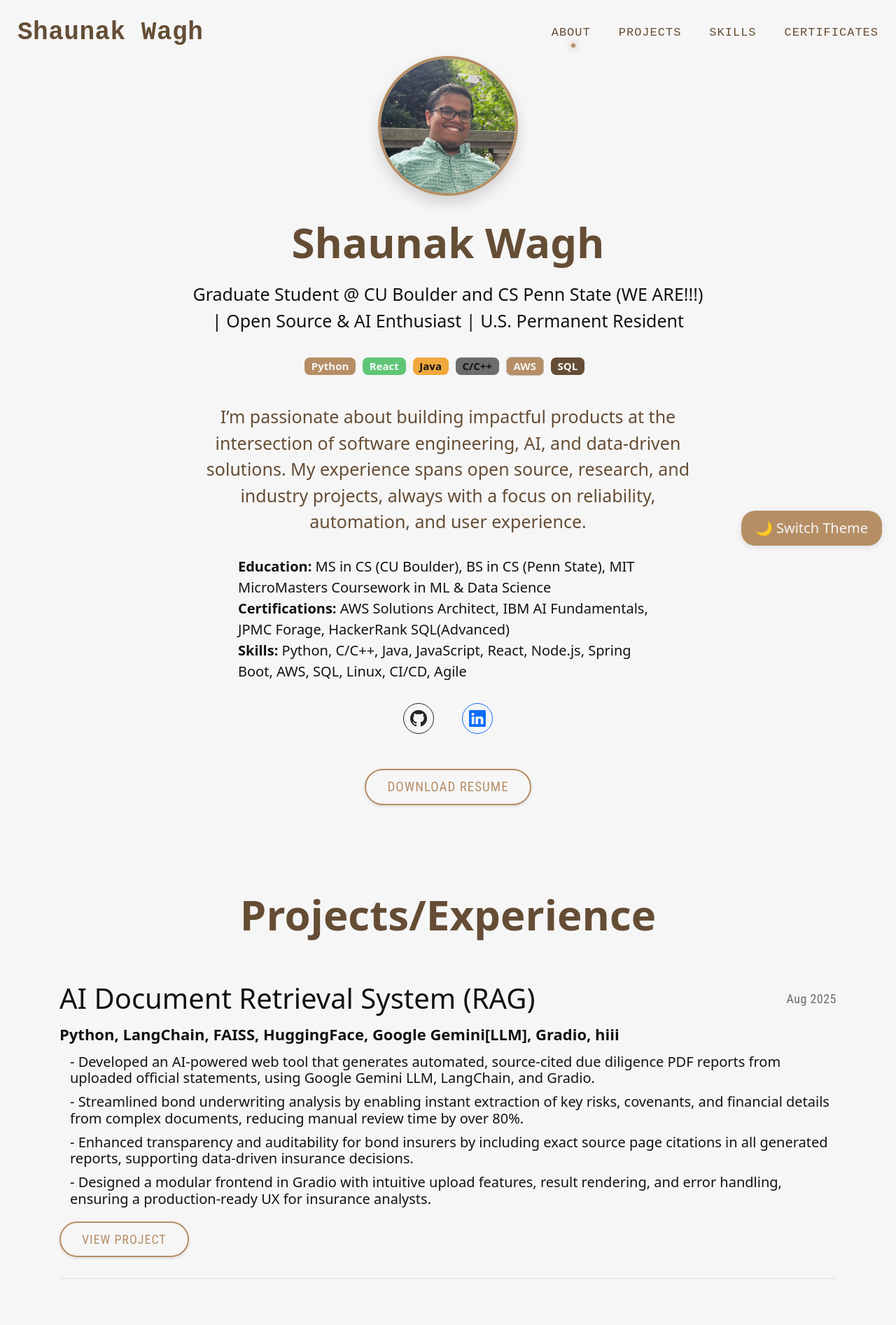
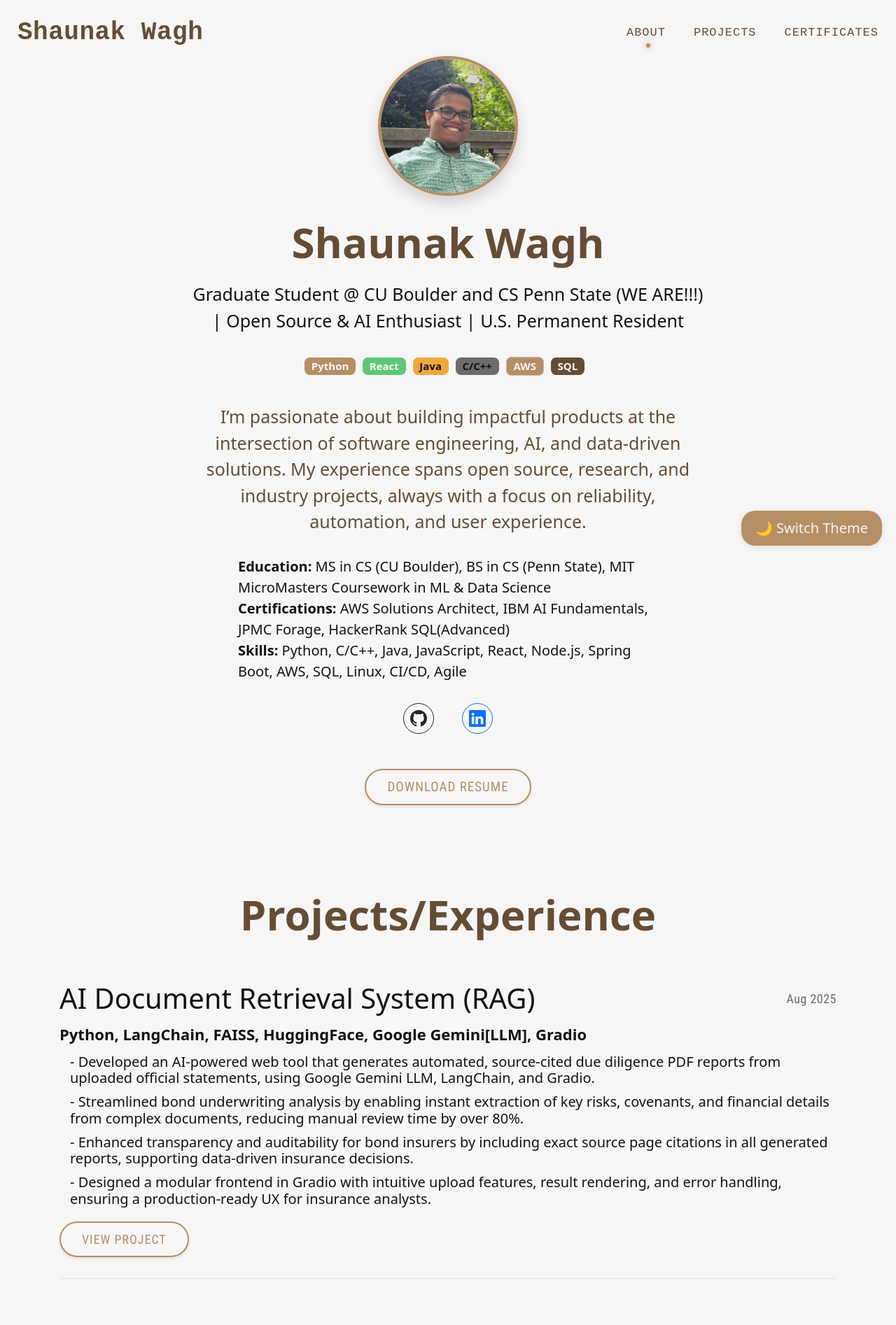
Before and after one commit to shaunakwagh/shaunakwagh.github.io, a Svelte app: page / in a window 1280 px wide. Shown: the top 1894 px of the page at 70% size. Built offline with nearby package versions, Linux system fonts and the light colour scheme; a web font is replaced by a local one.

Commit message:
removed skills in navbar and changes project wording

```diff
--- a/src/components/Navbar.js
+++ b/src/components/Navbar.js
@@ -14,7 +14,6 @@ import { motion, AnimatePresence } from "framer-motion";
 const LINKS = [
   { href: "#about", label: "About", section: "about" },
   { href: "#projects", label: "Projects", section: "projects" },
-  { href: "#skills", label: "Skills", section: "skills" },
   { href: "#certificates", label: "Certificates", section: "certificates" },
 ];
 
--- a/src/data.js
+++ b/src/data.js
@@ -2,7 +2,7 @@ export const projects = [
   {
     name: 'AI Document Retrieval System (RAG) ',
     date: 'Aug 2025',
-    tagline: 'Python, LangChain, FAISS, HuggingFace, Google Gemini[LLM], Gradio, hiii',
+    tagline: 'Python, LangChain, FAISS, HuggingFace, Google Gemini[LLM], Gradio',
     description: [
       '- Developed an AI-powered web tool that generates automated, source-cited due diligence PDF reports from uploaded official statements, using Google Gemini LLM, LangChain, and Gradio.',
       '- Streamlined bond underwriting analysis by enabling instant extraction of key risks, covenants, and financial details from complex documents, reducing manual review time by over 80%.',
```
